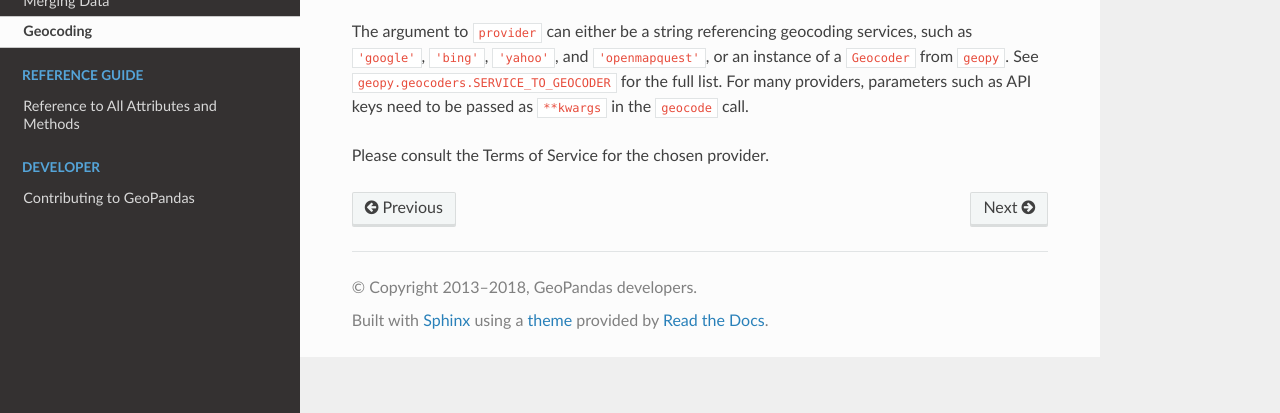
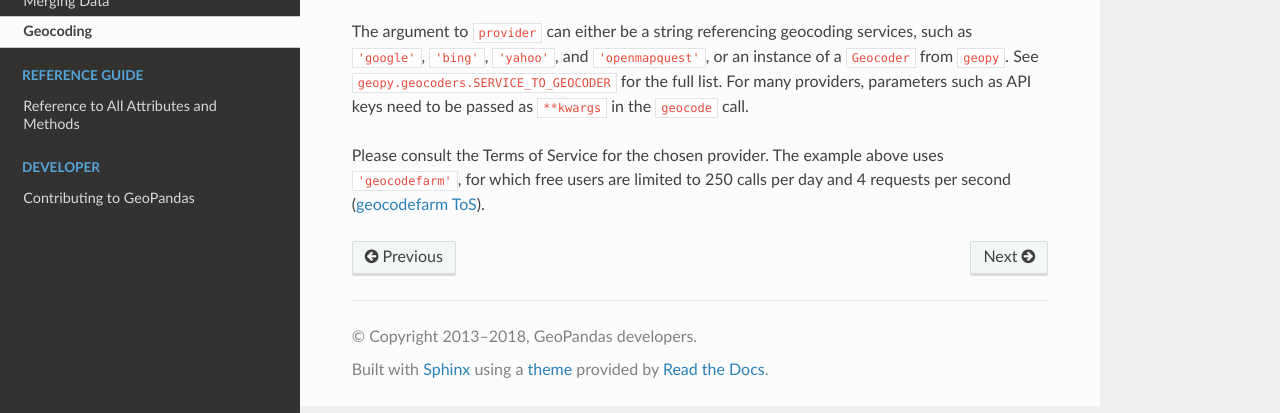
Before and after one commit to geopandas/geopandas, a Sphinx documentation site: the page built from doc/source/geocoding.rst, in a window 1280 px wide, cut to the strip 487-900 px from the top of the page. Built offline with Sphinx 7.4.7 and the Read the Docs theme 2.0.0, drawn with Linux system fonts in a browser that asks for light colours; pages that are not in the unit, such as notebooks, are missing from menus.

Commit message:
Add link to geocodefarm ToS in geocoding doc

```diff
--- a/doc/source/geocoding.rst
+++ b/doc/source/geocoding.rst
@@ -41,4 +41,7 @@ services, such as ``'google'``, ``'bing'``, ``'yahoo'``, and
 For many providers, parameters such as API keys need to be passed as
 ``**kwargs`` in the ``geocode`` call.
 
-Please consult the Terms of Service for the chosen provider.
+Please consult the Terms of Service for the chosen provider. The example above
+uses ``'geocodefarm'``, for which free users are limited to 250 calls per day
+and 4 requests per second
+(`geocodefarm ToS <https://geocode.farm/geocoding/free-api-documentation/>`_).
```
